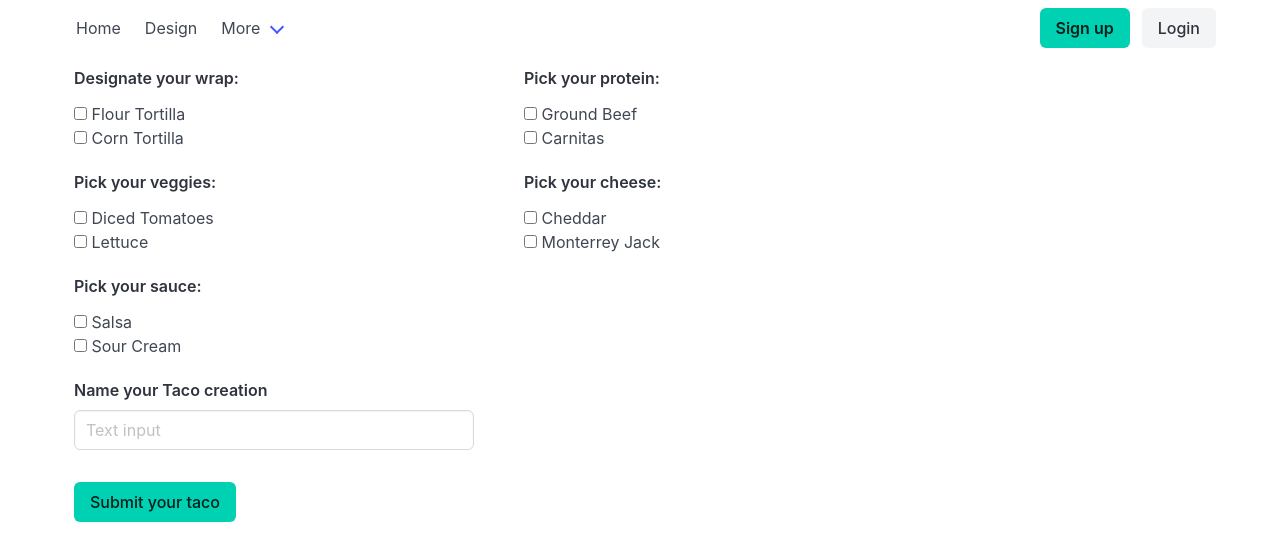
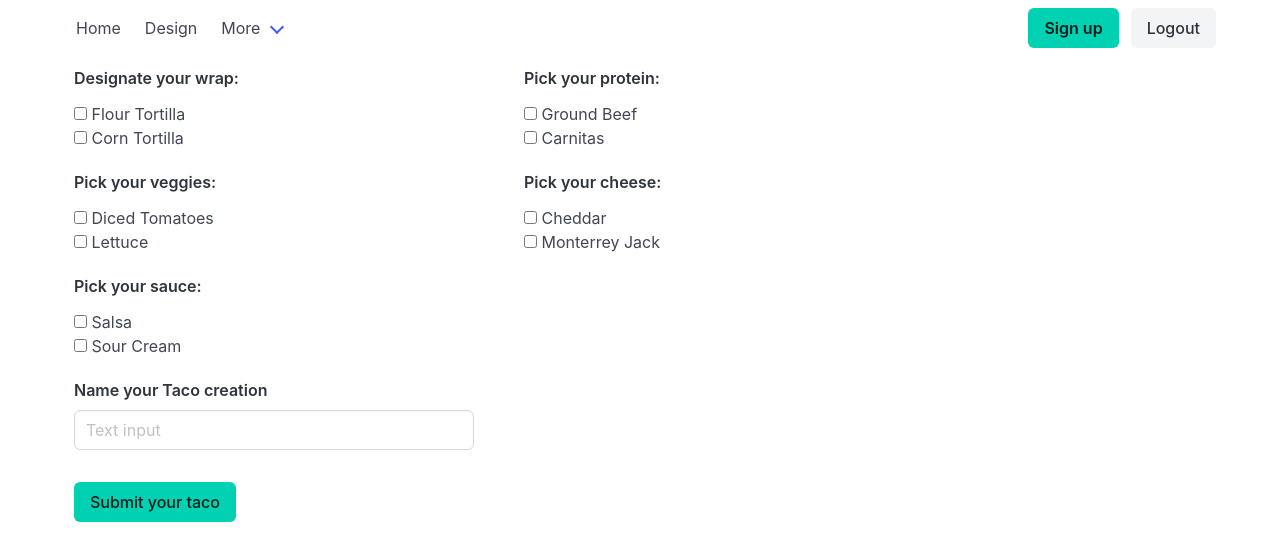
Before and after one commit to j0y0nt/tcfe, an Angular app in the folder ang-fe/: page /design in a window 1280 px wide. Shown: the top 560 px of the page. Built offline with nearby package versions, Linux system fonts and the light colour scheme; sample sign-in values are in the browser's storage.

Commit message:
Added logout feature.

```diff
--- a/ang-fe/src/app/app.component.html
+++ b/ang-fe/src/app/app.component.html
@@ -39,9 +39,16 @@
               <a class="button is-primary" [routerLink]="['/register']">
                 <strong>Sign up</strong>
               </a>
-              <a class="button is-light" [routerLink]="['/login']">
-                Login
-              </a>
+              <div *ngIf="authenticated(); then thenBlock else elseBlock"></div>
+              <ng-template #thenBlock>
+                <a class="button is-light" (click)="logout()">
+                  Logout
+                </a> </ng-template>
+              <ng-template #elseBlock>
+                <a class="button is-light" [routerLink]="['/login']">
+                  Login
+                </a>
+              </ng-template>
             </div>
           </div>
         </div>
--- a/ang-fe/src/app/app.component.ts
+++ b/ang-fe/src/app/app.component.ts
@@ -1,14 +1,26 @@
+import { CommonModule } from '@angular/common';
 import { Component } from '@angular/core';
-import { RouterLink, RouterOutlet } from '@angular/router';
+import { Router, RouterLink, RouterOutlet } from '@angular/router';
 
 @Component({
   selector: 'app-root',
   standalone: true,
-  imports: [RouterOutlet, RouterLink],
+  imports: [RouterOutlet, RouterLink, CommonModule],
   templateUrl: './app.component.html',
   styleUrl: './app.component.css'
 })
 
 export class AppComponent {
   title = 'Taco Cloud';
+  constructor(private router: Router) {
+
+  }
+  authenticated(): boolean {
+    return localStorage.getItem('currentUser') != null;
+  }
+
+  logout() {
+    localStorage.removeItem('currentUser');
+    this.router.navigate(['']);
+  }
 }
--- a/ang-fe/src/app/design-tacos/design-tacos.component.html
+++ b/ang-fe/src/app/design-tacos/design-tacos.component.html
@@ -5,7 +5,7 @@
         <div style="flex: 400px; padding: 10px;" *ngFor="let groupItem of designService.ingredientByGroup; index as i;">
             <div>
                 <div class="field">
-                    <label class="label"> {{designService.prefixMap[groupItem.type]}} {{ groupItem.type | lowercase}}:</label>
+                    <label class="label" for="FLTO"> {{designService.prefixMap[groupItem.type]}} {{ groupItem.type | lowercase}}:</label>
                 </div>
                 <div *ngFor="let ingredient of groupItem.ingredients; ">
                     <div class="field">
@@ -21,9 +21,10 @@
     </div>
 
     <div class="field" style="padding: 10px;">
-        <label class="label">Name your Taco creation</label>
+        <label class="label" for="taco-name">Name your Taco creation</label>
         <div class="control" style="width: 400px;">
-          <input class="input" type="text" placeholder="Text input" formControlName="name" >
+          <input id="taco-name" class="input" type="text"
+           placeholder="Text input" formControlName="name" >
         </div>
      </div>
 
--- a/ang-fe/src/app/login/login.component.html
+++ b/ang-fe/src/app/login/login.component.html
@@ -28,7 +28,7 @@
               </div>
               <div class="field">
                 <p class="control has-icons-left">
-                  <input class="input" type="password" formControlName="password" placeholder="Password">
+                  <input id="password" class="input" type="password" formControlName="password" placeholder="Password">
                   <span class="icon is-small is-left">
                     <i class="fas fa-lock"></i>
                   </span>
--- a/ang-fe/src/app/login/login.component.ts
+++ b/ang-fe/src/app/login/login.component.ts
@@ -37,7 +37,6 @@ login() {
     next: (x) => {
       this.loginError = false;
       this.errMsg = '';
-      console.log(x);
       localStorage.setItem('currentUser', JSON.stringify(x));
       this.router.navigate(['/design', { }]);
     },
```
